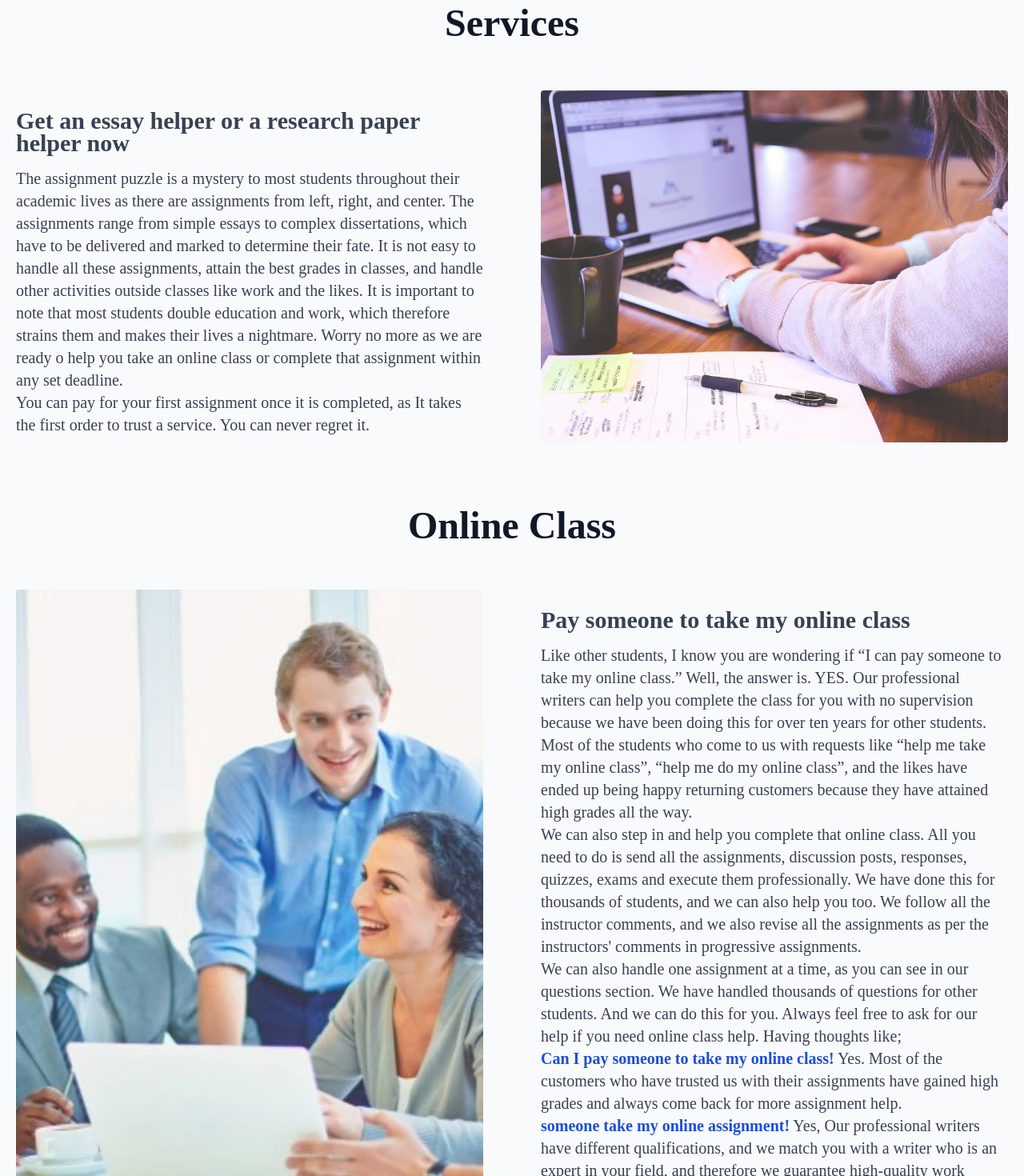
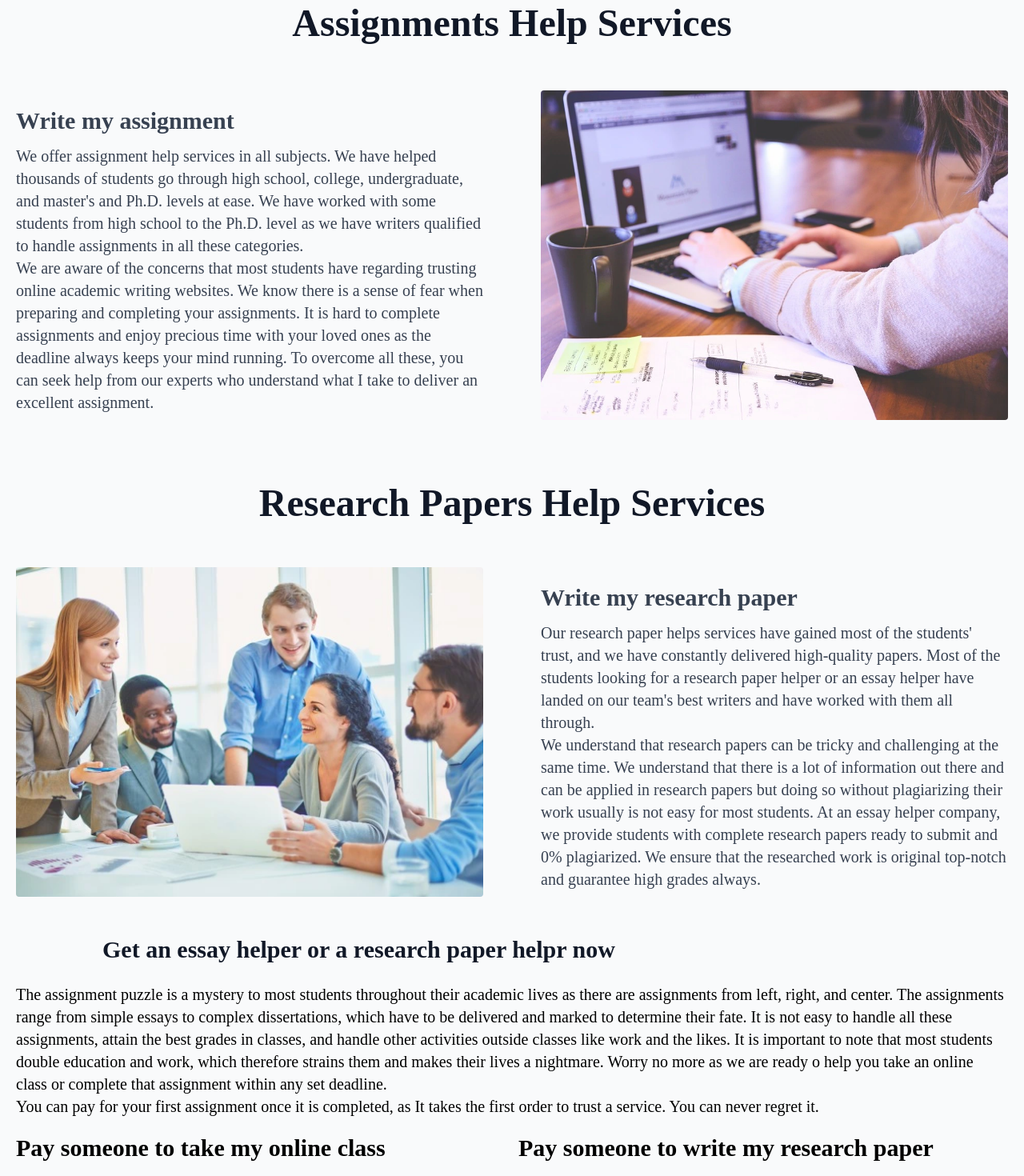
Before and after one commit to myrachanto/website-trial-run, a Nuxt app: page / in a window 1280 px wide. Shown: the part 1260-2730 px from the top of the page at 80% size. Built offline with nearby package versions, Linux system fonts and the light colour scheme; what vue-tawk would draw is missing.

Commit message:
few changes

```diff
--- a/components/component/asection.vue
+++ b/components/component/asection.vue
@@ -1,13 +1,14 @@
 <template>
   <div>
     <div class="section">
-      <h2 class="header1">Services</h2>
+      <h2 class="header1">Assignments Help Services</h2>
       <div class="flexing">
       <div class="griding">
       <div class="comment">
-      <h2 class="h2c">Get an essay helper or a research paper helper now</h2>
-       The assignment puzzle is a mystery to most students throughout their academic lives as there are assignments from left, right, and center. The assignments range from simple essays to complex dissertations, which have to be delivered and marked to determine their fate. It is not easy to handle all these assignments, attain the best grades in classes, and handle other activities outside classes like work and the likes. It is important to note that most students double education and work, which therefore strains them and makes their lives a nightmare. Worry no more as we are ready o help you take an online class or complete that assignment within any set deadline.<br />
-You can pay for your first assignment once it is completed, as It takes the first order to trust a service. You can never regret it.
+      <h2 class="h2c">Write my assignment</h2>
+       We offer assignment help services in all subjects. We have helped thousands of students go through high school, college, undergraduate, and master's and Ph.D. levels at ease. We have worked with some students from high school to the Ph.D. level as we have writers qualified to handle assignments in all these categories.  <br />
+        We are aware of the concerns that most students have regarding trusting online academic writing websites. We know there is a sense of fear when preparing and completing your assignments. It is hard to complete assignments and enjoy precious time with your loved ones as the deadline always keeps your mind running. To overcome all these, you can seek help from our experts who understand what I take to deliver an excellent assignment.
+
       </div>
       <div class="imaging">
         <img src="~/assets/imgs/2.webp" alt="responsive dashboard" class="cardimg1"/>
--- a/components/component/asection2.vue
+++ b/components/component/asection2.vue
@@ -1,22 +1,17 @@
 <template>
   <div>
     <div class="section">
-      <h2 class="header1">Online Class</h2>
+      <h2 class="header1">Research Papers Help Services</h2>
       <div class="flexing">
       <div class="griding">
          <div class="imaging">
         <img src="~/assets/imgs/16.webp" alt=" dashboard" class="cardimg1"/>
       </div>
       <div class="comment">
-      <h2 class="h2c">Pay someone to take my online class</h2>
-          Like other students, I know you are wondering if “I can pay someone to take my online class.” Well, the answer is. YES. Our professional writers can help you complete the class for you with no supervision because we have been doing this for over ten years for other students. Most of the students who come to us with requests like “help me take my online class”, “help me do my online class”, and the likes have ended up being happy returning customers because they have attained high grades all the way. <br />
-          We can also step in and help you complete that online class. All you need to do is send all the assignments, discussion posts, responses, quizzes, exams and execute them professionally. We have done this for thousands of students, and we can also help you too. We follow all the instructor comments, and we also revise all the assignments as per the instructors' comments in progressive assignments. <br />
-          We can also handle one assignment at a time, as you can see in our questions section. We have handled thousands of questions for other students. And we can do this for you. Always feel free to ask for our help if you need online class help. Having thoughts like; <br />
-          <strong class="stron">Can I pay someone to take my online class!</strong> Yes. Most of the customers who have trusted us with their assignments have gained high grades and always come back for more assignment help.  <br />
-          <strong class="stron"> someone take my online assignment!</strong> Yes, Our professional writers have different qualifications, and we match you with a writer who is an expert in your field, and therefore we guarantee high-quality work always. <br />
-          <strong class="stron"> I order assignments online!</strong> Yes, you can order any assignment from us, and our writers will deliver 0% plagiarized assignments before the deadline.
-
-      </div>
+      <h2 class="h2c">Write my research paper</h2>
+         Our research paper helps services have gained most of the students' trust, and we have constantly delivered high-quality papers. Most of the students looking for a research paper helper or an essay helper have landed on our team's best writers and have worked with them all through.  <br />
+We understand that research papers can be tricky and challenging at the same time. We understand that there is a lot of information out there and can be applied in research papers but doing so without plagiarizing their work usually is not easy for most students. At an essay helper company, we provide students with complete research papers ready to submit and 0% plagiarized. We ensure that the researched work is original top-notch and guarantee high grades always.
+       </div>
 
     </div>
     </div>
--- a/components/component/section3.vue
+++ b/components/component/section3.vue
@@ -1,20 +1,32 @@
 <template>
   <div class="sec3">
       <div class="sec3inner">
-      <h2 class="header1">Pay someone to write my research paper</h2>
-      <div class="secpart1">
-          I want to pay someone to write my research paper!! That thought has been transformed into reality as our writers are ready to help you deliver an excellent research paper to your instructor and help you gain the best grades in class. We have been doing research papers for other students for over ten years, and we can assure you that the research papers we submit are ready for submission and all one has to do is add their name.
+      <h2 class="header1">Get an essay helper or a research paper helpr now</h2>
+      <div class="secpart1">The assignment puzzle is a mystery to most students throughout their academic lives as there are assignments from left, right, and center. The assignments range from simple essays to complex dissertations, which have to be delivered and marked to determine their fate. It is not easy to handle all these assignments, attain the best grades in classes, and handle other activities outside classes like work and the likes. It is important to note that most students double education and work, which therefore strains them and makes their lives a nightmare. Worry no more as we are ready o help you take an online class or complete that assignment within any set deadline.<br />
+You can pay for your first assignment once it is completed, as It takes the first order to trust a service. You can never regret it.
+
       </div>
       <div class="sec3grid">
           <div class="sec3grid1">
-We ensure that all the research papers we deliver are 100% original and 0% plagiarized because we know the effects of providing plagiarized research papers in school. Our writers go through a continuous and thorough training process to ensure that they follow the updated writing standards and ensure that they are consistently delivering professionally researched papers to our students. We match each assignment with a qualified writer in that field to ensure that we maintain the professionalism and the technicality needed for that course. <br />
-Are you looking for someone to help you write that urgent research paper and help you gain the highest grade to save your neck? Well, you are at the right place as our research paper writers will help you deliver top-notch research papers within any set deadlines and help you attain the best grades in your class. Are you having thoughts like;
+      <h2 class="head2">Pay someone to take my online class</h2><br />
+Like other students, I know you are wondering if “I can pay someone to take my online class.” Well, the answer is. YES. Our professional writers can help you complete the class for you with no supervision because we have been doing this for over ten years for other students. Most of the students who come to us with requests like “help me take my online class”, “help me do my online class”, and the likes have ended up being happy returning customers because they have attained high grades all the way. <br />
+We can also step in and help you complete that online class. All you need to do is send all the assignments, discussion posts, responses, quizzes, exams and execute them professionally. We have done this for thousands of students, and we can also help you too. We follow all the instructor comments, and we also revise all the assignments as per the instructors' comments in progressive assignments. <br />
+We can also handle one assignment at a time, as you can see in our questions section. We have handled thousands of questions for other students. And we can do this for you. Always feel free to ask for our help if you need online class help. Having thoughts like; <br />
+<strong class="stron">Can I pay someone to take my online class!</strong> Yes. Most of the customers who have trusted us with their assignments have gained high grades and always come back for more assignment help.<br />
+<strong class="stron">Can someone take my online assignment!</strong> Yes, Our professional writers have different qualifications, and we match you with a writer who is an expert in your field, and therefore we guarantee high-quality work always. <br />
+<strong class="stron">Can I order assignments online!</strong> Yes, you can order any assignment from us, and our writers will deliver 0% plagiarized assignments before the deadline.
+
 
           </div>
           <div class="sec3grid1">
+      <h2 class="hea">Pay someone to write my research paper</h2><br />
+      I want to pay someone to write my research paper!! That thought has been transformed into reality as our writers are ready to help you deliver an excellent research paper to your instructor and help you gain the best grades in class. We have been doing research papers for other students for over ten years, and we can assure you that the research papers we submit are ready for submission and all one has to do is add their name.<br />
+We ensure that all the research papers we deliver are 100% original and 0% plagiarized because we know the effects of providing plagiarized research papers in school. Our writers go through a continuous and thorough training process to ensure that they follow the updated writing standards and ensure that they are consistently delivering professionally researched papers to our students. We match each assignment with a qualified writer in that field to ensure that we maintain the professionalism and the technicality needed for that course. <br />
+Are you looking for someone to help you write that urgent research paper and help you gain the highest grade to save your neck? Well, you are at the right place as our research paper writers will help you deliver top-notch research papers within any set deadlines and help you attain the best grades in your class. Are you having thoughts like;<br />
+
              <strong class="stron">Can someone help me write my research paper now!</strong> Yes, our writers will write your research paper now and help you deliver the best research paper ever.<br />
             <strong class="stron">Can someone do my research paper now!</strong> Yes, order now and rest as our writers will do a research paper for you and deliver a ready-to-submit paper.<br />
-            <strong class="stron"> I pay someone to write my research paper!</strong> Yes, talk to our support team and order any research paper and we will deliver within your set deadline and deliver an excellent research paper.
+            <strong class="stron">Can I pay someone to write my research paper!</strong> Yes, talk to our support team and order any research paper and we will deliver within your set deadline and deliver an excellent research paper.
 
           </div>
       </div>
@@ -36,7 +48,10 @@ export default {
     @apply container mx-auto;
 }
 .header1{
-  @apply flex justify-center py-4 mx-5 items-center text-2xl md:text-3xl md:mx-16 md:px-16 font-semibold text-gray-900 ;
+  @apply flex justify-start py-4 mx-5 items-center text-2xl md:text-3xl md:mx-16 md:px-16 font-semibold text-gray-900 ;
+}
+.hea2{
+  @apply py-4 mx-5 text-2xl md:text-3xl md:mx-16 md:px-16 font-semibold text-gray-900 ;
 }
 .secpart1{
     @apply my-2 text-xl mx-5;
--- a/helpers/index.js
+++ b/helpers/index.js
@@ -6,7 +6,7 @@ export const appUrl2 = 'https://app.topresearchpapers.com'
 export const serverUrl = appUrl
 
 export const http = axios.create({
-  baseURL: appUrl2,
+  baseURL: appUrl,
   timeout:50000,
   headers: {'X-Custom-Headers': 'foobar'}
 })
--- a/pages/index.vue
+++ b/pages/index.vue
@@ -10,7 +10,7 @@
       <div class="span2">
       <div class="main ">
         <!--Left Col-->
-          <p class="message2 ">A research paper helper </p>
+          <p class="message2 ">An Essay Helper  </p>
 
           <p class="comment">
             Get online and regular class help through our assignments, discussions, responses, quizzes, and exams professionals.
```
Also changed, not shown: pages/questions/index.vue (+4 -3 lines).
